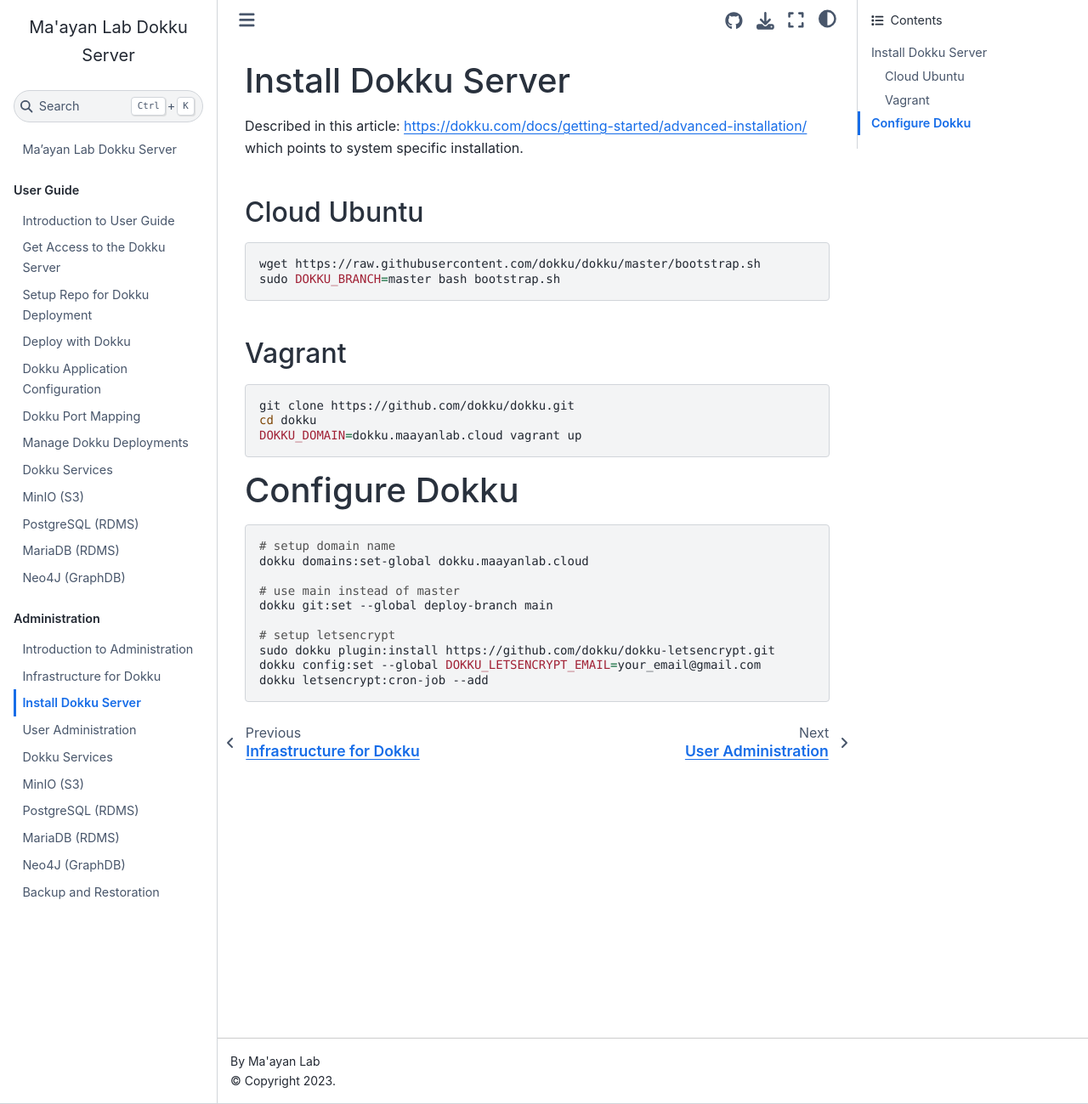
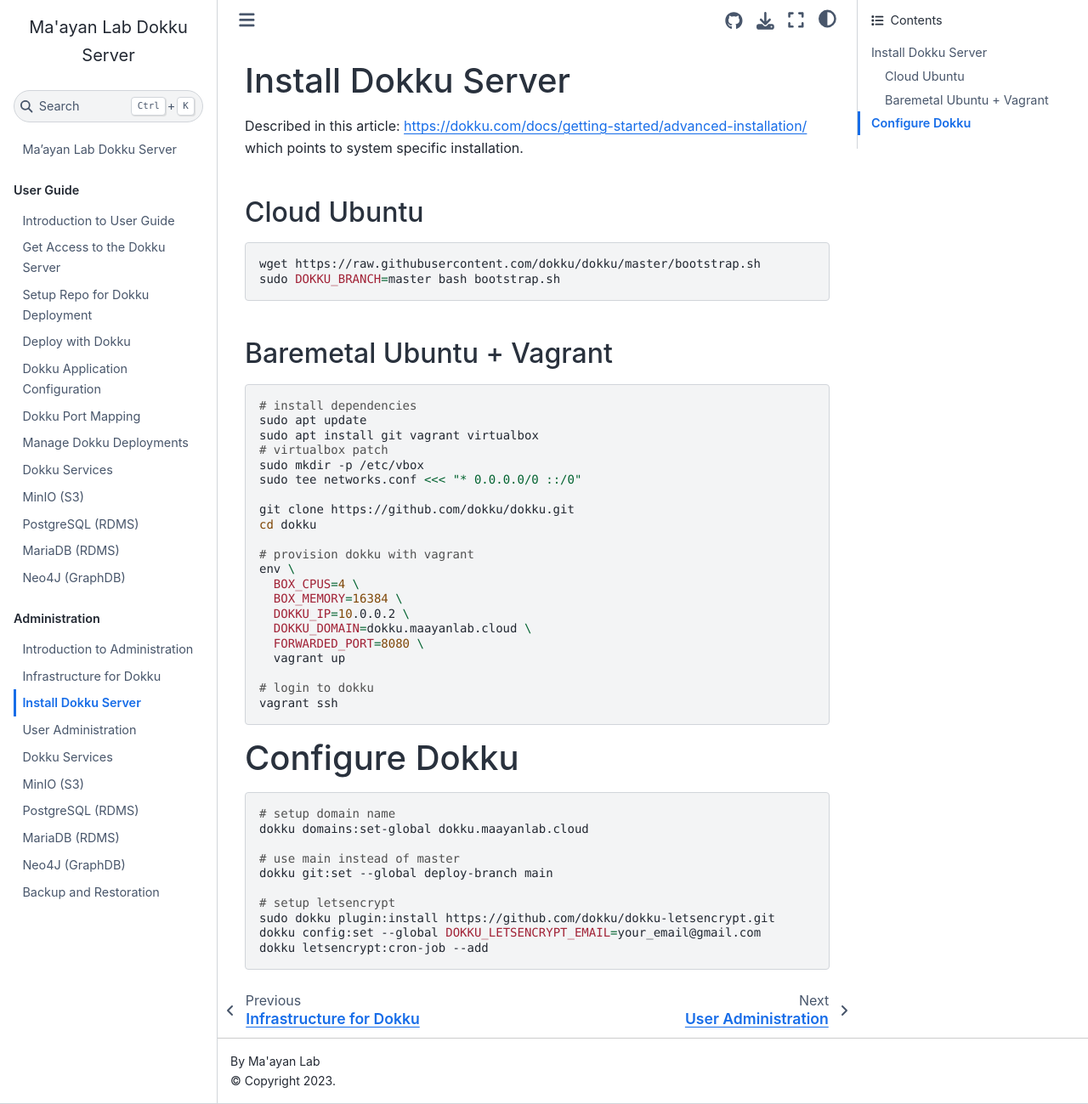
Before and after one commit to MaayanLab/dokku, a Jupyter Book: the page built from administration/20-install.md, in a window 1280 px wide and 1299 px high. Shown: the whole window at 85% size. Built offline with Jupyter Book 1.0.4 settings and Sphinx 7.4.7 and the Sphinx Book theme 1.1.4, drawn with Linux system fonts in a browser that asks for light colours.

Commit message:
Add baremetal dependency installation

````diff
--- a/administration/20-install.md
+++ b/administration/20-install.md
@@ -9,12 +9,30 @@
 sudo DOKKU_BRANCH=master bash bootstrap.sh
 ```
 
-## Vagrant
+## Baremetal Ubuntu + Vagrant
 
 ```bash
+# install dependencies
+sudo apt update
+sudo apt install git vagrant virtualbox
+# virtualbox patch
+sudo mkdir -p /etc/vbox
+sudo tee networks.conf <<< "* 0.0.0.0/0 ::/0"
+
 git clone https://github.com/dokku/dokku.git
 cd dokku
-DOKKU_DOMAIN=dokku.maayanlab.cloud vagrant up
+
+# provision dokku with vagrant
+env \
+  BOX_CPUS=4 \
+  BOX_MEMORY=16384 \
+  DOKKU_IP=10.0.0.2 \
+  DOKKU_DOMAIN=dokku.maayanlab.cloud \
+  FORWARDED_PORT=8080 \
+  vagrant up
+
+# login to dokku
+vagrant ssh
 ```
 
 # Configure Dokku
````
